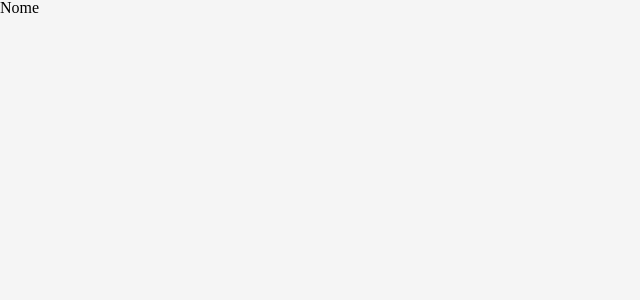
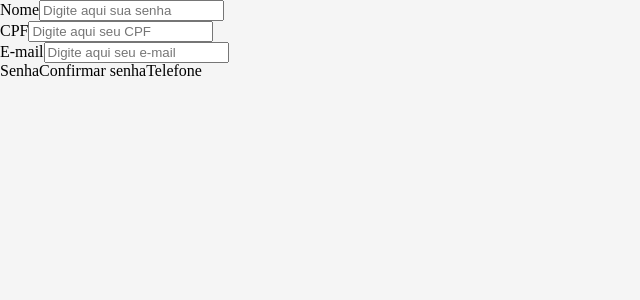
Before and after one commit to educcarnn/IsLife, a React (Create React App) app: page /authdoctor in a window 1280 px wide. Shown: the top 300 px of the page, without its empty margins (0-640 px from the left). Built offline with nearby package versions, Linux system fonts and the light colour scheme.

Commit message:
Feat: Lógica de labels e inputs registro

```diff
--- a/src/App.js
+++ b/src/App.js
@@ -6,8 +6,7 @@ import { ToastContainer } from 'react-toastify';
 
 function App() {
   return (
-    <div >
-
+    <div>
       <ToastContainer
         position="top-right"
         autoClose={1200}
@@ -22,7 +21,6 @@ function App() {
         <Global/>
         <Reset/>
         <Routes/>
-
     </div>
   );
 }
--- a/src/pages/AuthDoctor/index.jsx
+++ b/src/pages/AuthDoctor/index.jsx
@@ -1,7 +1,28 @@
 function AuthDoctor(){
     return (
         <div>
+
+        <div>
+            <div>
             <label>Nome</label>
+            <input placeholder='Digite aqui sua senha'></input>
+            </div>
+            <div>
+                <label>CPF</label>
+                <input placeholder='Digite aqui seu CPF'></input>
+            </div>
+            <div>
+                <label >E-mail</label>
+                <input placeholder='Digite aqui seu e-mail'></input>
+            </div>
+
+            <label>Senha</label>
+            <label>Confirmar senha</label>
+            <label>Telefone</label>
+        </div>
+        <div>
+
+        </div>
         </div>
     )
 
```
